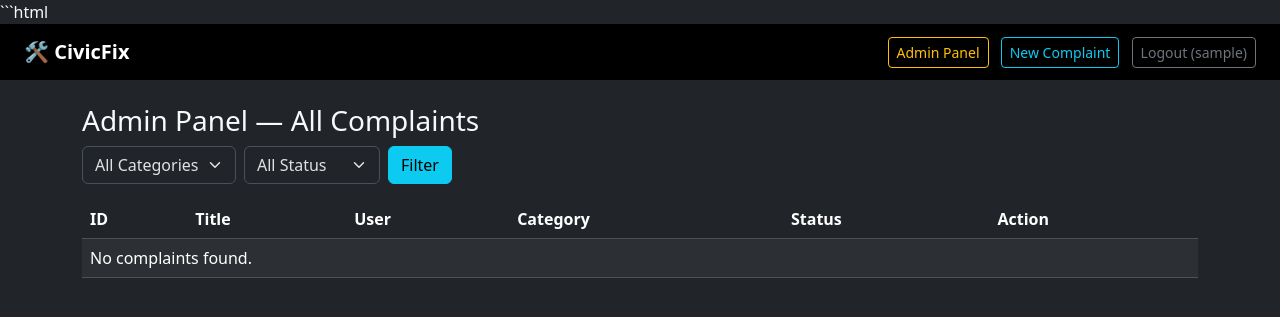
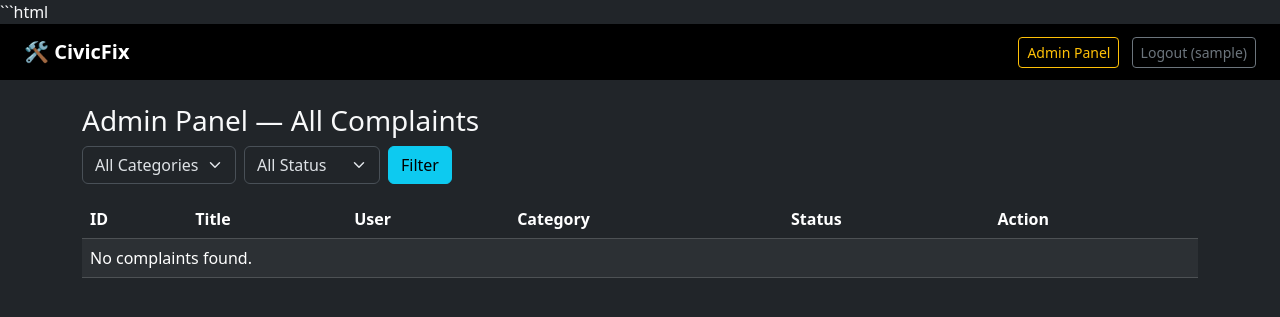
Before and after one commit to ManikandanJA/civicfix, a Django app: page /admin-panel/ in a window 1280 px wide. Shown: the top 317 px of the page. Run offline with Django 5.2, Linux system fonts and the light colour scheme; the visitor is signed in with stand-in values (Sample User, id 1); data that the repository does not hold is empty.

Commit message:
Hide new complaint button for admin

```diff
--- a/complaints/templates/complaints/base.html
+++ b/complaints/templates/complaints/base.html
@@ -1,10 +1,11 @@
-
 <!DOCTYPE html>
 <html lang="en" data-bs-theme="dark">
 <head>
     <meta charset="UTF-8">
     <title>CivicFix</title>
-    <link href="https://cdn.jsdelivr.net/npm/bootstrap@5.3.3/dist/css/bootstrap.min.css" rel="stylesheet">
+
+    <link href="https://cdn.jsdelivr.net/npm/bootstrap@5.3.3/dist/css/bootstrap.min.css"
+          rel="stylesheet">
 
     <style>
         .errorlist {
@@ -35,17 +36,24 @@
             {% if user.is_authenticated %}
 
                 {% if user.is_staff %}
+
+                    <!-- Admin -->
                     <a href="{% url 'admin_complaint_list' %}"
                        class="btn btn-outline-warning btn-sm me-2">
                         Admin Panel
                     </a>
+
+                {% else %}
+
+                    <!-- Customer -->
+                    <a href="{% url 'submit_complaint' %}"
+                       class="btn btn-outline-info btn-sm me-2">
+                        New Complaint
+                    </a>
+
                 {% endif %}
 
-                <a href="{% url 'submit_complaint' %}"
-                   class="btn btn-outline-info btn-sm me-2">
-                    New Complaint
-                </a>
-
+                <!-- Logout -->
                 <form method="POST"
                       action="{% url 'logout' %}"
                       style="display: inline;">
@@ -61,6 +69,7 @@
 
             {% else %}
 
+                <!-- Guest -->
                 <a href="{% url 'login' %}"
                    class="btn btn-outline-info btn-sm me-2">
                     Login
```
